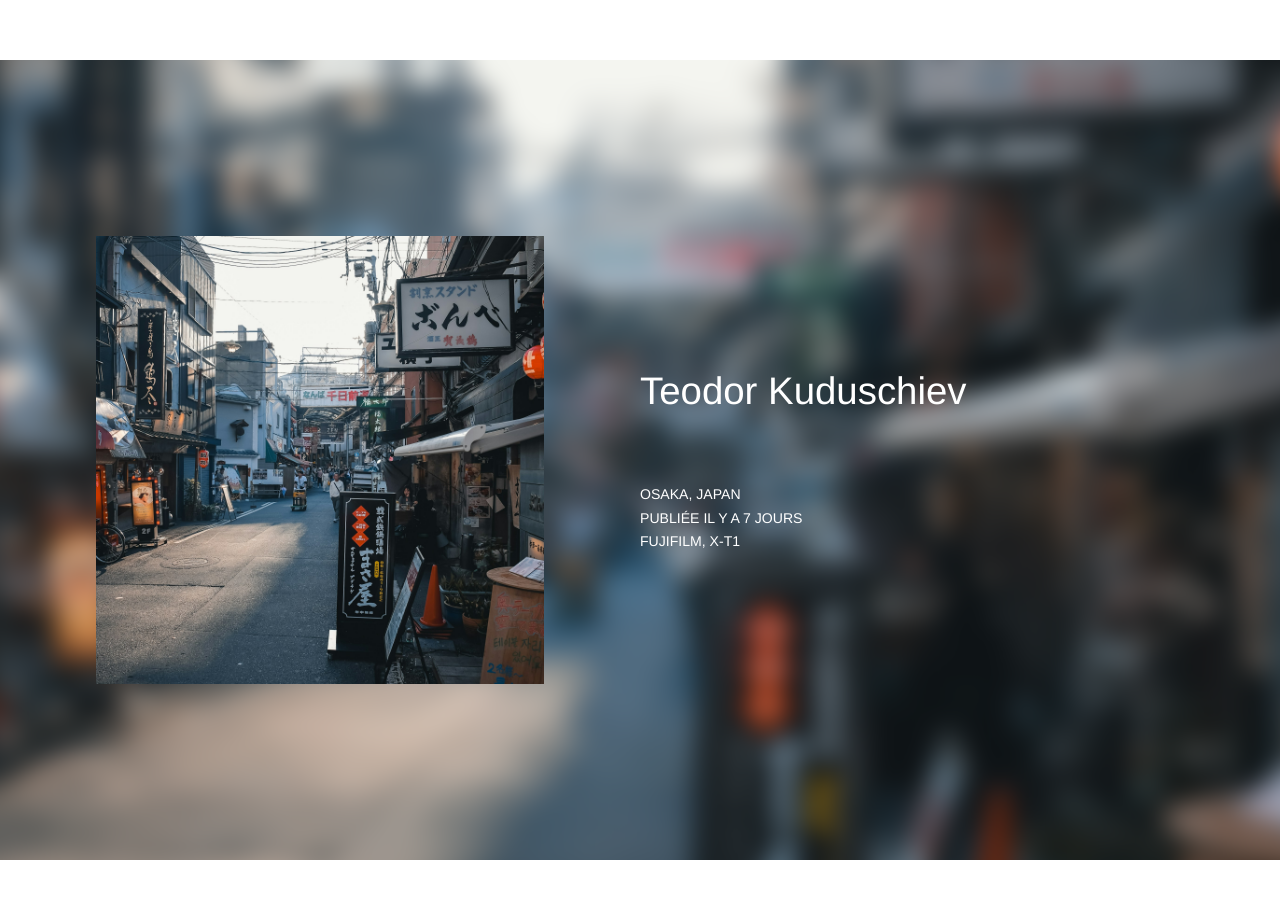
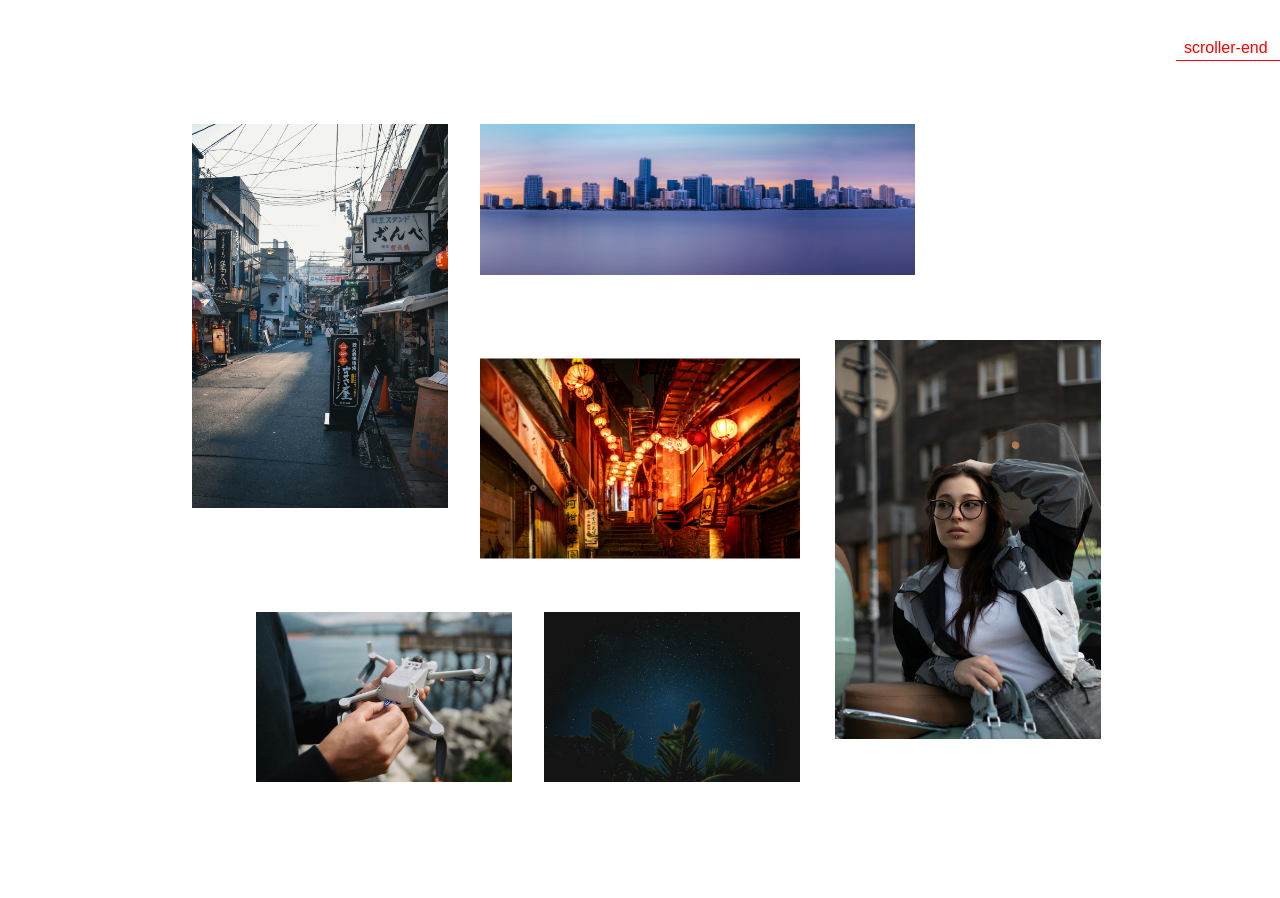
Before and after one commit to J0SUKE/gsap-scrolltrigger, a website built with Vite: page index.html in a window 1280 px wide. Shown: the part 740-1638 px from the top of the page. Built offline with nearby package versions, Linux system fonts and the light colour scheme; some packages are replaced by stand-ins of ours.

Commit message:
perspectuve gallery

```diff
--- a/index.html
+++ b/index.html
@@ -8,9 +8,44 @@
   </head>
   <body>
     <div id="app">
-      <div class="before">
-        <p>scroll down</p>
+      <header></header>
+      <div class="pinned-gallery">
+        <div class="pinned-gallery-container">
+          <div class="pinned-gallery-wrapper">
+            <div class="pinned-gallery__media-wrapper" data-end-scale="2.5">
+              <div class="pinned-gallery__media pinned-gallery__media__1">
+                <img src="./i1.jpg" alt="" />
+              </div>
+            </div>
+            <div class="pinned-gallery__media-wrapper" data-end-scale="2.5">
+              <div class="pinned-gallery__media pinned-gallery__media__2">
+                <img src="./i2.jpg" alt="" />
+              </div>
+            </div>
+            <div class="pinned-gallery__media-wrapper" data-end-scale="2.8">
+              <div class="pinned-gallery__media pinned-gallery__media__3">
+                <img src="./i8.jpg" alt="" />
+              </div>
+            </div>
+            <div class="pinned-gallery__media-wrapper" data-end-scale="2.6">
+              <div class="pinned-gallery__media pinned-gallery__media__4">
+                <img src="./i4.jpg" alt="" />
+              </div>
+            </div>
+            <div class="pinned-gallery__media-wrapper" data-end-scale="2">
+              <div class="pinned-gallery__media pinned-gallery__media__5">
+                <img src="./i5.jpg" alt="" />
+              </div>
+            </div>
+            <div class="pinned-gallery__media-wrapper" data-end-scale="2.3">
+              <div class="pinned-gallery__media pinned-gallery__media__6">
+                <img src="./i7.jpg" alt="" />
+              </div>
+            </div>
+          </div>
+        </div>
       </div>
+      <div></div>
       <div class="parallax-sections">
         <div class="images-container">
           <div class="img"><img src="./i1.jpg" alt="" /></div>
@@ -57,9 +92,7 @@
           </div>
         </section>
       </div>
-      <div class="after">
-        <p>scroll up</p>
-      </div>
+      <footer></footer>
     </div>
     <script type="module" src="/src/main.ts"></script>
   </body>
--- a/package.json
+++ b/package.json
@@ -14,6 +14,7 @@
   },
   "dependencies": {
     "gsap": "^3.12.5",
-    "lenis": "^1.1.9"
+    "lenis": "^1.1.9",
+    "sass": "^1.77.8"
   }
 }
--- a/src/main.ts
+++ b/src/main.ts
@@ -1,4 +1,6 @@
 import './style.css'
+import './parallax-sections.css'
+import './pinned-gallery.scss'
 import Scroll from './components/scroll'
 import gsap from 'gsap'
 import { ScrollTrigger } from 'gsap/dist/ScrollTrigger'
@@ -11,8 +13,43 @@ class App {
   constructor() {
     this.scroll = new Scroll()
 
-    //this.runTests()
+    this.setupPerspectiveGallery()
     this.setupPinnedSections()
+  }
+
+  setupPerspectiveGallery() {
+    const container = document.querySelector('.pinned-gallery')
+    const perspectiveWrapper = document.querySelector('.pinned-gallery-wrapper')
+    const medias = [...document.querySelectorAll('.pinned-gallery__media-wrapper')] as HTMLElement[]
+    const scales: number[] = []
+    medias.forEach((media) => {
+      scales.push(parseFloat(media.dataset.endScale as string))
+    })
+
+    const tl = gsap.timeline({
+      scrollTrigger: {
+        trigger: container,
+        start: 'top top',
+        end: () => '+' + window.innerHeight * 3,
+        scrub: true,
+        pin: true,
+        anticipatePin: 1,
+      },
+    })
+
+    tl.to(perspectiveWrapper, {
+      z: '50dvh',
+    })
+
+    medias.forEach((media, index) => {
+      tl.to(
+        media,
+        {
+          scale: scales[index],
+        },
+        '<='
+      )
+    })
   }
 
   setupPinnedSections() {
@@ -30,10 +67,11 @@ class App {
       scrollTrigger: {
         trigger: container,
         start: 'top top',
-        end: () => `+` + window.innerHeight * 3,
+        end: () => '+' + window.innerHeight * 3,
         scrub: true,
         pin: true,
         anticipatePin: 1,
+        markers: true,
       },
     })
 
--- /dev/null
+++ b/src/parallax-sections.css
@@ -0,0 +1,108 @@
+.parallax-sections {
+  position: relative;
+  width: 100%;
+  height: 100dvh;
+  overflow: hidden;
+}
+
+.pinned-section {
+  position: absolute;
+  overflow: hidden;
+  inset: 0;
+  display: flex;
+  max-width: 100%;
+  height: 100dvh;
+}
+
+.pinned-section:nth-of-type(1) {
+  z-index: 3;
+}
+.pinned-section:nth-of-type(2) {
+  z-index: 2;
+}
+.pinned-section:nth-of-type(3) {
+  z-index: 1;
+}
+
+.pinned-section__background {
+  position: absolute;
+  inset: 0;
+  z-index: 0;
+  overflow: hidden;
+}
+
+.pinned-section__background img {
+  width: 100%;
+  height: 100%;
+  object-fit: cover;
+  display: block;
+  filter: blur(12px);
+  transform: scale(1.1);
+}
+
+.pinned-section h3 {
+  font-size: 3vmax;
+}
+
+.pinned-section ul {
+  display: flex;
+  flex-direction: column;
+  gap: 0.75vmax;
+  text-transform: uppercase;
+  font-size: 1.1vmax;
+  letter-spacing: 0lvw;
+}
+
+.pinned-section__right {
+  display: flex;
+  position: relative;
+  z-index: 1;
+  width: 50%;
+  margin-left: 50%;
+  flex-direction: column;
+  gap: 6vmax;
+  justify-content: center;
+}
+
+.before,
+.after {
+  height: 100dvh;
+  display: flex;
+  justify-content: center;
+  align-items: center;
+  color: black;
+  font-size: 2vmax;
+}
+
+.images-container {
+  position: absolute;
+  z-index: 10;
+  width: 35%;
+  aspect-ratio: 1/1;
+  left: 7.5%;
+  top: 50%;
+  transform: translateY(-50%);
+  overflow: hidden;
+}
+
+.images-container .img {
+  position: absolute;
+  inset: 0;
+}
+
+.images-container .img:nth-last-of-type(1) {
+  z-index: 0;
+}
+.images-container .img:nth-last-of-type(2) {
+  z-index: 1;
+}
+.images-container .img:nth-last-of-type(3) {
+  z-index: 2;
+}
+
+.images-container img {
+  width: 100%;
+  height: 100%;
+  display: block;
+  object-fit: cover;
+}
--- /dev/null
+++ b/src/pinned-gallery.scss
@@ -0,0 +1,77 @@
+.pinned-gallery
+{
+  height: 200dvh;
+}
+
+
+.pinned-gallery-container {
+  height: 100dvh;
+  overflow: hidden;
+  box-sizing: border-box;
+  position: relative;
+  perspective: 100dvh;
+}
+
+.pinned-gallery__media-wrapper {
+  position: absolute;
+  inset: 0;
+  height: 100dvh;
+  width: 100%;
+}
+.pinned-gallery-wrapper
+{
+  position: absolute;
+  inset: 0;
+  height: 100dvh;
+  width: 100%;
+}
+
+
+.pinned-gallery__media{
+
+  img {
+    max-width: 100%;
+    object-fit: cover;
+  }
+
+  position: absolute;
+
+  &__1
+  {
+    width: 20%;
+    left: 15%;
+    top: 8%;
+  }
+  &__2
+  {
+    width: 20.8%;
+    right: 14%;
+    top: 35%;
+  }
+  &__3
+  {
+    width: 20%;
+    left: 20%;
+    top: 69%;
+
+  }
+  &__4
+  {
+    width: 20%;
+    right: 37.5%;
+    top: 69%;
+  }
+  &__5
+  {
+    width: 25%;
+    left: 50%;
+    top: 50%;
+    transform: translate(-50%,-50%);
+  }
+  &__6
+  {
+    width: 34%;
+    left: 37.5%;
+    top: 8%;
+  }
+}
--- a/src/style.css
+++ b/src/style.css
@@ -128,113 +128,7 @@ table {
   z-index: 1;
   font-family: Helvetica;
   color: white;
-}
-
-.parallax-sections {
-  position: relative;
-  width: 100%;
-  height: 100dvh;
-  overflow: hidden;
-}
-
-.pinned-section {
-  position: absolute;
-  overflow: hidden;
-  inset: 0;
-  display: flex;
-  max-width: 100%;
-  height: 100dvh;
-}
-
-.pinned-section:nth-of-type(1) {
-  z-index: 3;
-}
-.pinned-section:nth-of-type(2) {
-  z-index: 2;
-}
-.pinned-section:nth-of-type(3) {
-  z-index: 1;
-}
-
-.pinned-section__background {
-  position: absolute;
-  inset: 0;
-  z-index: 0;
-  overflow: hidden;
-}
-
-.pinned-section__background img {
-  width: 100%;
-  height: 100%;
-  object-fit: cover;
-  display: block;
-  filter: blur(12px);
-  transform: scale(1.1);
-}
-
-.pinned-section h3 {
-  font-size: 3vmax;
-}
-
-.pinned-section ul {
   display: flex;
   flex-direction: column;
-  gap: 0.75vmax;
-  text-transform: uppercase;
-  font-size: 1.1vmax;
-  letter-spacing: 0lvw;
+  gap: 100vh;
 }
-
-.pinned-section__right {
-  display: flex;
-  position: relative;
-  z-index: 1;
-  width: 50%;
-  margin-left: 50%;
-  flex-direction: column;
-  gap: 6vmax;
-  justify-content: center;
-}
-
-.before,
-.after {
-  height: 100dvh;
-  display: flex;
-  justify-content: center;
-  align-items: center;
-  color: black;
-  font-size: 2vmax;
-}
-
-.images-container {
-  position: absolute;
-  z-index: 10;
-  width: 35%;
-  aspect-ratio: 1/1;
-  left: 7.5%;
-  top: 50%;
-  transform: translateY(-50%);
-  overflow: hidden;
-}
-
-.images-container .img {
-  position: absolute;
-  inset: 0;
-}
-
-.images-container .img:nth-last-of-type(1) {
-  z-index: 0;
-}
-.images-container .img:nth-last-of-type(2) {
-  z-index: 1;
-}
-.images-container .img:nth-last-of-type(3) {
-  z-index: 2;
-}
-
-.images-container img {
-  width: 100%;
-  height: 100%;
-  display: block;
-  object-fit: cover;
-}
```
Also changed, not shown: public/i4.jpg (added), public/i5.jpg (added), public/i6.jpg (added), public/i7.jpg (added), public/i8.jpg (added), 1 other file.
